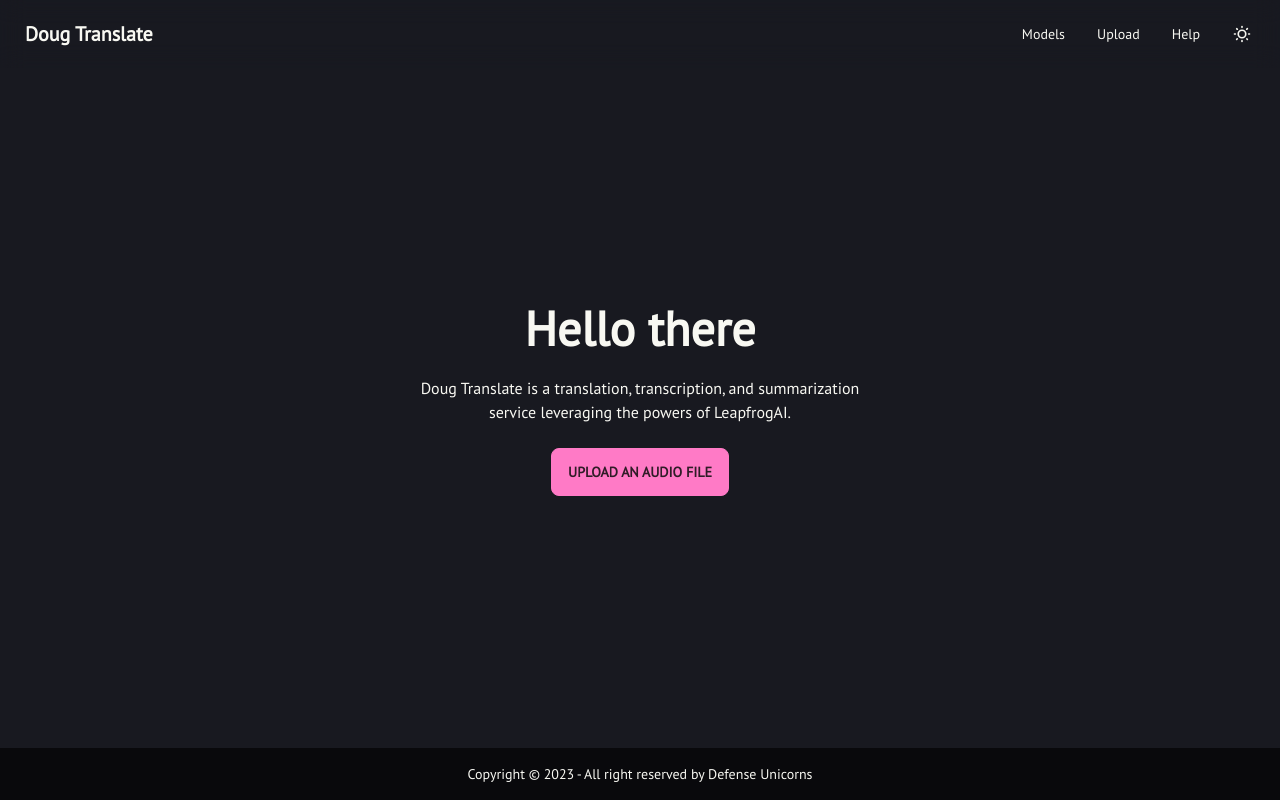
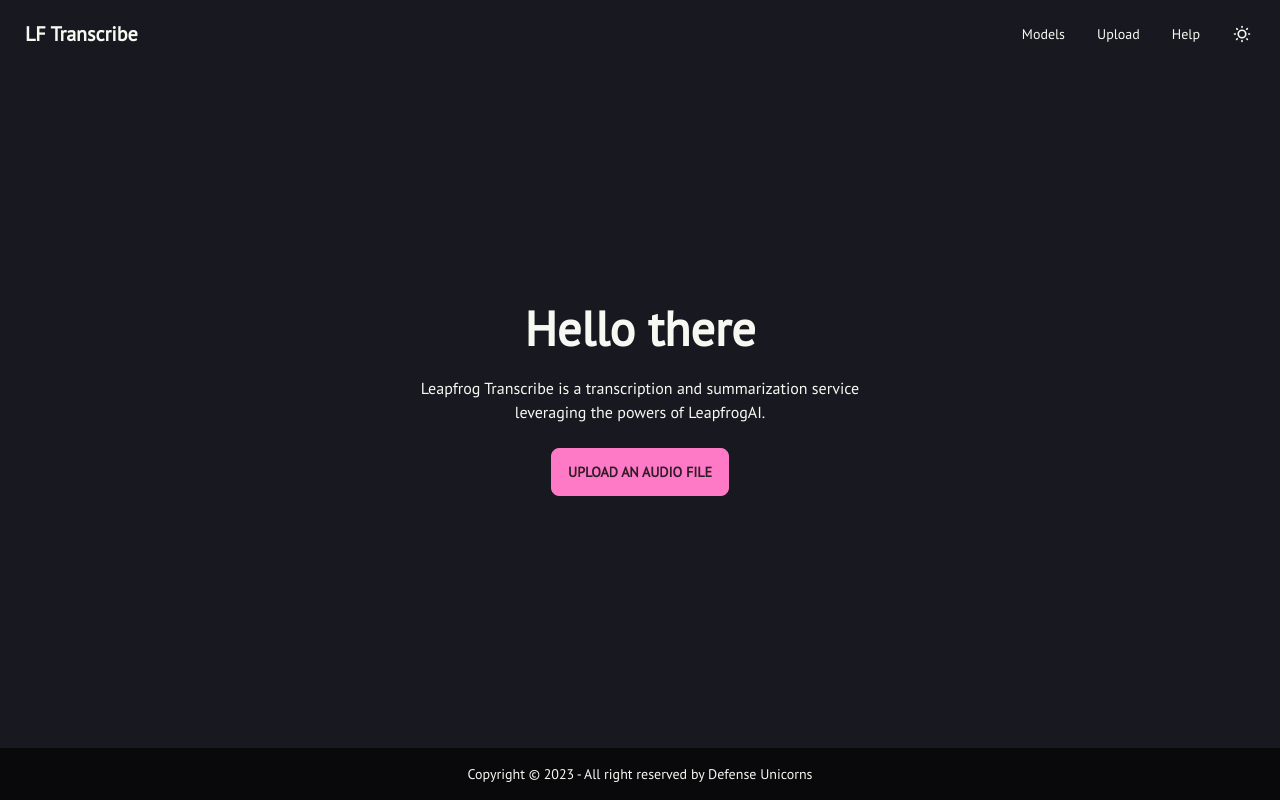
Before and after one commit to defenseunicorns/doug-translate, a SvelteKit app: page / in a window 1280 px wide. Built offline with nearby package versions, Linux system fonts and the light colour scheme; a web font is replaced by a local one.

Commit message:
rename in ui to lf transcribe
Signed-off-by: razzle <harry@razzle.cloud>

```diff
--- a/src/routes/+layout.svelte
+++ b/src/routes/+layout.svelte
@@ -7,7 +7,7 @@
 
 <nav class="navbar bg-base-100 fixed backdrop-blur-md bg-transparent">
   <div class="flex-1">
-    <a href="/" class="btn btn-ghost normal-case text-xl">Doug Translate</a>
+    <a href="/" class="btn btn-ghost normal-case text-xl">LF Transcribe</a>
   </div>
   <div class="flex-none">
     <ul class="menu menu-horizontal px-1">
--- a/src/routes/+page.svelte
+++ b/src/routes/+page.svelte
@@ -1,12 +1,12 @@
 <svelte:head>
-  <title>Doug Translate</title>
+  <title>LF Transcribe</title>
 </svelte:head>
 
 <div class="hero min-h-screen -mt-20">
   <div class="hero-content text-center">
     <div class="max-w-md">
       <h1 class="text-5xl font-bold">Hello there</h1>
-      <p class="py-6">Doug Translate is a translation, transcription, and summarization service leveraging the powers of LeapfrogAI.</p>
+      <p class="py-6">Leapfrog Transcribe is a transcription and summarization service leveraging the powers of LeapfrogAI.</p>
       <a href="/upload"><button class="btn btn-primary">Upload an Audio File</button></a>
     </div>
   </div>
```
Also changed, not shown: 1 other file (tests, documents, lock files or other folders).
